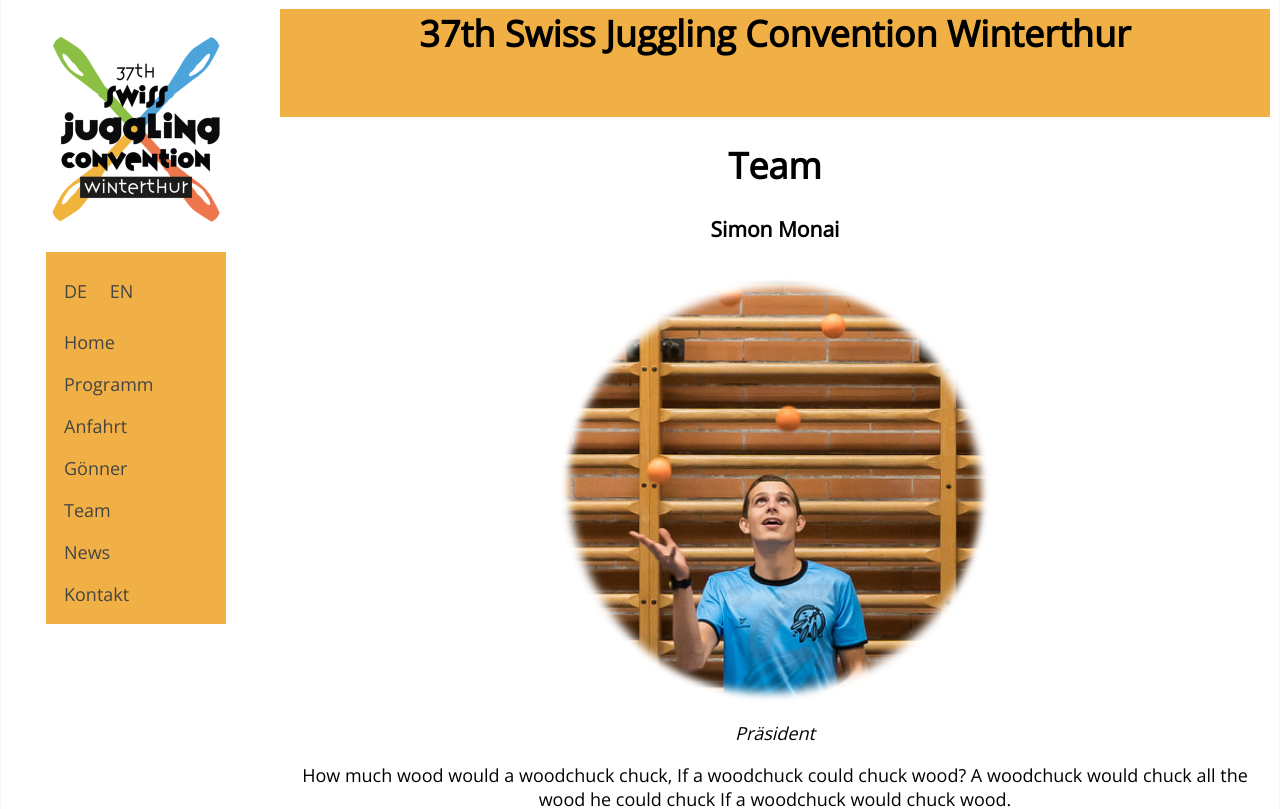
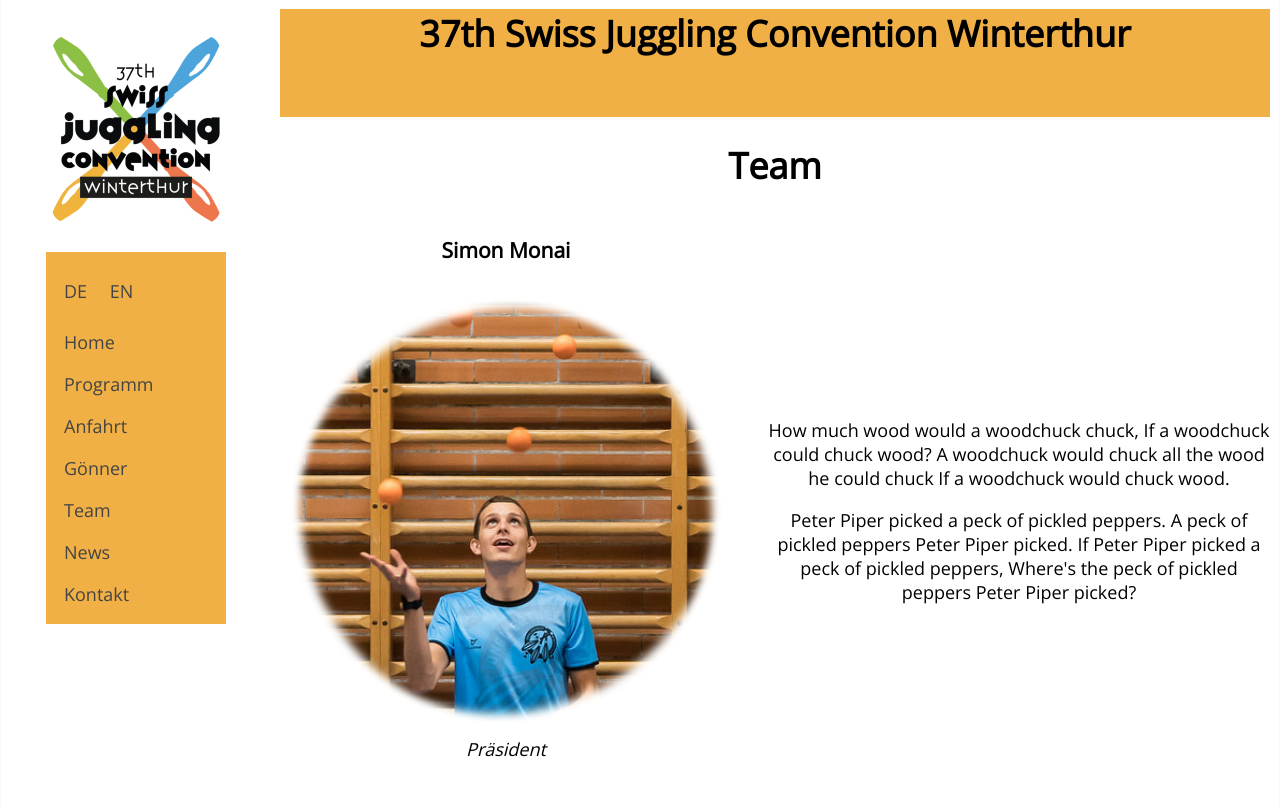
Before and after one commit to helbling/sjf2024, a SvelteKit app: page /1/team in a window 1280 px wide. Shown: the top 809 px of the page. Built offline with nearby package versions, Linux system fonts and the light colour scheme.

Commit message:
improve team page on wide screens

```diff
--- a/src/routes/[lang]/team/+page.svelte
+++ b/src/routes/[lang]/team/+page.svelte
@@ -62,6 +62,15 @@ Where's the peck of pickled peppers Peter Piper picked?`;
 			inset 20px -10px 10px 0px white,
 			inset -20px 10px 10px 0px white;
 	}
+
+
+	@media (min-width:70em) { /* wide screens */
+		.member { display:grid; align-items:center; column-gap:2em }
+		.name  { grid-column:1; grid-row:1 }
+		.image { grid-column:1; grid-row:2 }
+		.role  { grid-column:1; grid-row:3 }
+		.text  { grid-column:2; grid-row-start:2; grid-row-end:3;  }
+	}
 </style>
 
 <div class=container>
```
